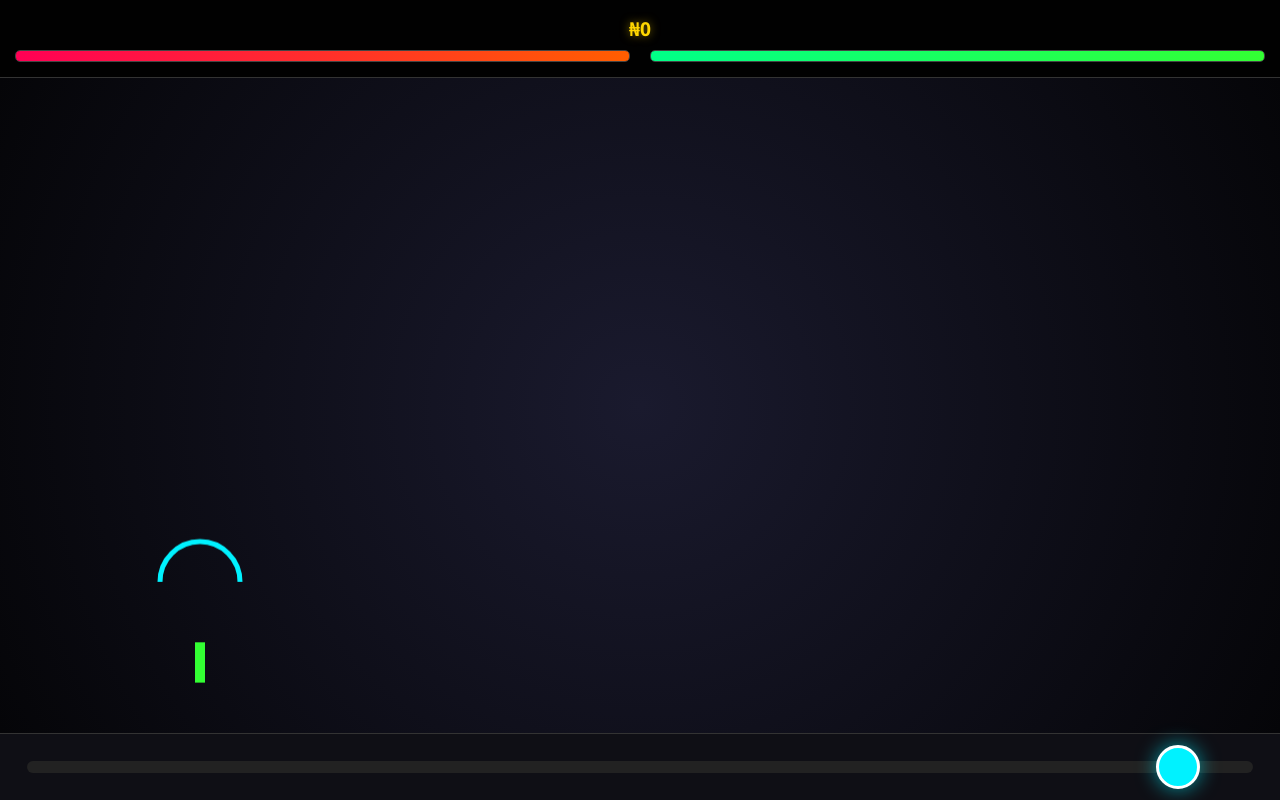
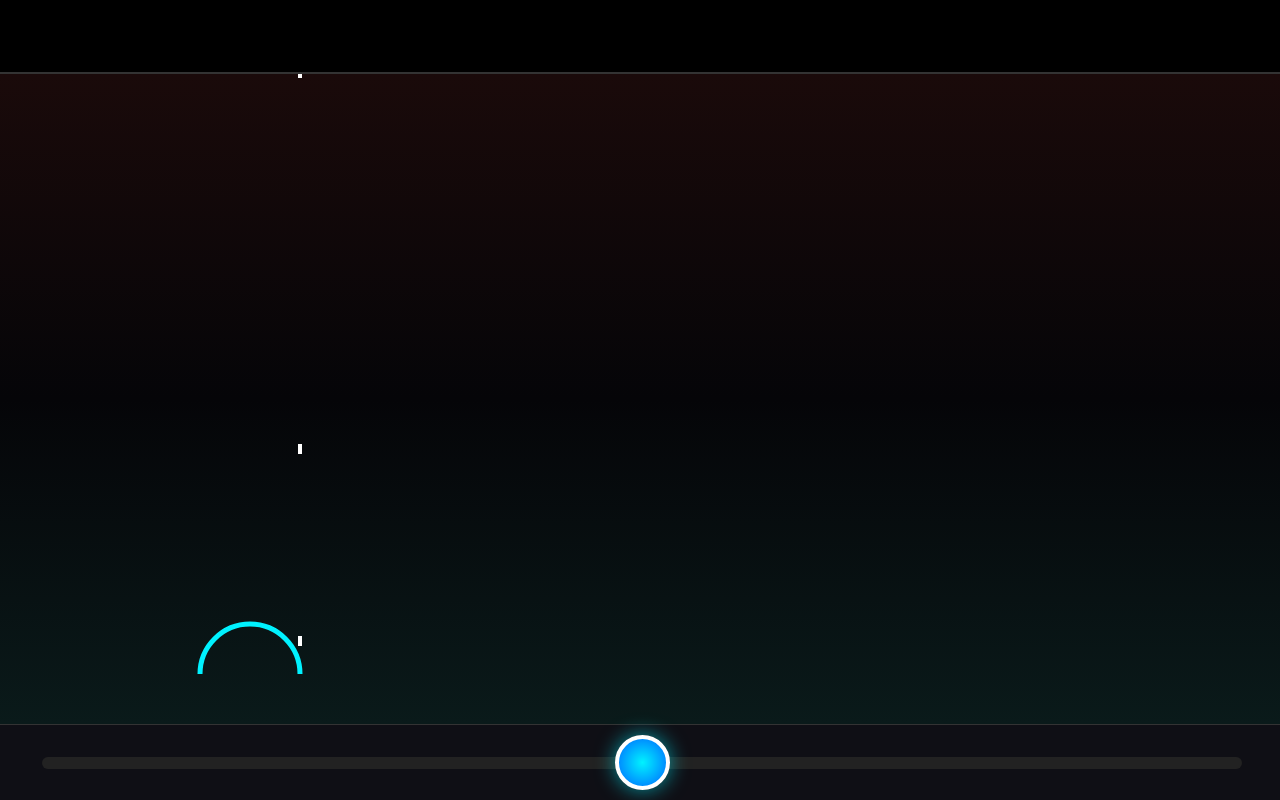
Before and after one commit to adewaley-a/Deatwin, a React (Create React App) app: page /game/1 in a window 1280 px wide. Built offline with nearby package versions, Linux system fonts and the light colour scheme; no server answers; the database is empty.

Commit message:
gameplay commit 6

```diff
--- a/src/GamePage.css
+++ b/src/GamePage.css
@@ -1,3 +1,4 @@
+/* 1. Global Setup */
 .game-screen {
   background: #050508;
   height: 100vh;
@@ -5,47 +6,53 @@
   display: flex;
   flex-direction: column;
   overflow: hidden;
-  touch-action: none;
-  font-family: 'Segoe UI', Tahoma, Geneva, Verdana, sans-serif;
+  touch-action: none; /* Prevents browser scroll/refresh while dragging sprites */
+  font-family: 'Segoe UI', Roboto, Helvetica, Arial, sans-serif;
+  user-select: none;
 }
 
-/* Header & HUD */
-.hp-hud {
-  padding: 15px;
-  background: rgba(0, 0, 0, 0.85);
-  border-bottom: 1px solid #333;
+/* 2. Header UI: HP & Prize Info */
+.hp-header {
+  padding: 10px 20px;
+  background: rgba(0, 0, 0, 0.95);
+  border-bottom: 2px solid #333;
   display: flex;
   flex-direction: column;
   gap: 8px;
+  z-index: 10;
 }
 
 .prize-display {
   color: #ffd700;
   font-weight: bold;
-  font-size: 1.2rem;
+  font-size: 1.1rem;
   text-align: center;
   text-shadow: 0 0 10px rgba(255, 215, 0, 0.5);
 }
 
-.status-text {
+.player-stats-row {
+  display: flex;
+  justify-content: space-between;
+  align-items: center;
   color: #aaa;
   font-size: 0.8rem;
   text-transform: uppercase;
-  text-align: center;
   letter-spacing: 1px;
 }
 
+/* 3. Mirrored HP Bars */
 .bar-container {
   display: flex;
   justify-content: space-between;
-  gap: 20px;
+  gap: 15px;
+  margin-top: 5px;
 }
 
 .bar {
   flex: 1;
-  height: 10px;
-  background: #222;
-  border-radius: 5px;
+  height: 12px;
+  background: #1a1a1a;
+  border-radius: 6px;
   overflow: hidden;
   border: 1px solid #444;
 }
@@ -65,52 +72,53 @@
   box-shadow: 0 0 8px #00ff88;
 }
 
-/* Canvas Area */
+/* 4. Canvas Combat Area */
 canvas {
   flex-grow: 1;
-  background: radial-gradient(circle, #1a1a2e 0%, #050508 100%);
+  /* Visual gradient to show player territories */
+  background: linear-gradient(to bottom, #1a0a0a 0%, #050508 50%, #0a1a1a 100%);
   display: block;
 }
 
-/* Controls */
-.controls {
-  padding: 25px;
+/* 5. Controls Section (Knob at Base) */
+.angle-control {
+  height: 120px;
   background: #0f0f15;
   border-top: 1px solid #333;
   display: flex;
+  flex-direction: column;
   justify-content: center;
-  align-items: center;
+  padding: 0 40px;
+  z-index: 10;
 }
 
 input[type=range] {
+  -webkit-appearance: none;
   width: 100%;
   height: 12px;
-  appearance: none;
   background: #222;
   border-radius: 10px;
   outline: none;
 }
 
 input[type=range]::-webkit-slider-thumb {
-  appearance: none;
-  width: 44px;
-  height: 44px;
-  background: #00f2ff;
-  border: 3px solid #fff;
+  -webkit-appearance: none;
+  width: 55px; /* Large for mobile thumb ergonomics */
+  height: 55px;
+  background: radial-gradient(circle, #00f2ff, #0066ff);
+  border: 4px solid #fff;
   border-radius: 50%;
   cursor: pointer;
   box-shadow: 0 0 20px rgba(0, 242, 255, 0.6);
 }
 
-/* Victory/Game Over states */
-.game-over-overlay {
-  position: absolute;
-  inset: 0;
-  background: rgba(0,0,0,0.9);
-  display: flex;
-  flex-direction: column;
-  align-items: center;
-  justify-content: center;
-  z-index: 100;
-  color: white;
+/* 6. Utility Classes */
+.shake {
+  animation: shake 0.2s;
 }
+
+@keyframes shake {
+  0% { transform: translate(1px, 1px); }
+  50% { transform: translate(-2px, -1px); }
+  100% { transform: translate(0px, 0px); }
+}
--- a/src/GamePage.js
+++ b/src/GamePage.js
@@ -22,10 +22,11 @@ function GamePage() {
   const userId = useRef(getUserId());
 
   const local = useRef({
-    attacker: { x: 200, y: 600, hp: 400, angle: -Math.PI / 2 },
-    shield: { x: 200, y: 500, hp: 150 },
-    treasure: { x: 200, y: 700, hp: 200 },
+    attacker: { x: 300, y: 700, hp: 400, angle: -Math.PI / 2 },
+    shield: { x: 250, y: 600, hp: 150 },
+    treasure: { x: 100, y: 750, hp: 200 },
     bullets: [],
+    grenades: [],
     lastTap: 0,
     isCharging: false,
     activeSprite: null,
@@ -34,6 +35,7 @@ function GamePage() {
 
   const remote = useRef(null);
 
+  // Syncs movement to Firebase so the opponent sees it
   const sync = useCallback(async () => {
     const role = isHost ? "hostState" : "guestState";
     try {
@@ -42,60 +44,43 @@ function GamePage() {
           attacker: local.current.attacker,
           shield: local.current.shield,
           treasure: local.current.treasure,
+          grenades: local.current.grenades
         }
       });
-    } catch (err) {
-      console.error("Sync Error:", err);
-    }
+    } catch (err) { console.error("Sync Error:", err); }
   }, [isHost, roomId]);
 
-  const checkVictory = useCallback(async (updatedData) => {
-    const opponentState = isHost ? updatedData.guestState : updatedData.hostState;
-    const localName = isHost ? updatedData.hostName : updatedData.guestName;
-
-    if (opponentState && opponentState.attacker.hp <= 0 && opponentState.treasure.hp <= 0) {
-      await updateDoc(doc(db, "rooms", roomId), {
-        winner: localName,
-        status: "finished"
-      });
-    }
-  }, [isHost, roomId]);
-
+  // Handle Real-time Listeners
   useEffect(() => {
     const unsubscribe = onSnapshot(doc(db, "rooms", roomId), (snap) => {
       const data = snap.data();
       if (!data) return;
-      if (data.winner) {
-        alert(`GAME OVER! ${data.winner} wins!`);
-        navigate('/');
-        return;
-      }
+      if (data.winner) { alert(`${data.winner} Wins!`); navigate('/'); return; }
       setGameData(data);
       const hostFlag = data.hostId === userId.current;
       setIsHost(hostFlag);
+      // Remote data is the "other" player's state
       remote.current = hostFlag ? data.guestState : data.hostState;
-      checkVictory(data);
     });
     return () => unsubscribe();
-  }, [roomId, navigate, checkVictory]);
+  }, [roomId, navigate]);
 
-  const applyDamage = useCallback(async (target, amount, isHeal = false) => {
-    const roomRef = doc(db, "rooms", roomId);
-    const targetRole = isHost ? "guestState" : "hostState";
-    const selfRole = isHost ? "hostState" : "guestState";
-    try {
-      if (isHeal) {
-        await updateDoc(roomRef, { [`${selfRole}.attacker.hp`]: increment(amount) });
-      } else {
-        const snap = await getDoc(roomRef);
-        const currentData = snap.data();
-        if (currentData && currentData[targetRole]) {
-          const currentHp = currentData[targetRole][target].hp;
-          await updateDoc(roomRef, { [`${targetRole}.${target}.hp`]: Math.max(0, currentHp - amount) });
-        }
+  // Automatic Bullet Firing (Constantly unless charging grenade)
+  useEffect(() => {
+    const interval = setInterval(() => {
+      const l = local.current;
+      if (!l.isCharging && l.attacker.hp > 0) {
+        l.bullets.push({
+          x: l.attacker.x,
+          y: l.attacker.y,
+          vx: Math.cos(l.attacker.angle) * 8,
+          vy: Math.sin(l.attacker.angle) * 8,
+          active: true
+        });
       }
-    } catch (err) { console.error(err); }
-  }, [isHost, roomId]);
+    }, 400); // Shoot every 400ms
+    return () => clearInterval(interval);
+  }, []);
 
   const handleTouchStart = (e) => {
     const touch = e.touches[0];
@@ -106,40 +91,40 @@ function GamePage() {
 
     const hit = (s, r) => Math.sqrt((tx - s.x)**2 + (ty - s.y)**2) < r;
 
-    if (hit(l.attacker, 40)) l.activeSprite = 'attacker';
-    else if (hit(l.shield, 50)) l.activeSprite = 'shield';
-    else if (hit(l.treasure, 30)) l.activeSprite = 'treasure';
+    if (hit(l.attacker, 50)) l.activeSprite = 'attacker';
+    else if (hit(l.shield, 60)) l.activeSprite = 'shield';
+    else if (hit(l.treasure, 40)) l.activeSprite = 'treasure';
 
     if (l.activeSprite) {
       l.dragOffset.x = tx - l[l.activeSprite].x;
       l.dragOffset.y = ty - l[l.activeSprite].y;
     }
+
+    const now = Date.now();
+    if (now - l.lastTap < 300 && l.activeSprite === 'attacker') l.isCharging = true;
+    l.lastTap = now;
   };
 
   const handleTouchMove = (e) => {
     const touch = e.touches[0];
     const rect = canvasRef.current.getBoundingClientRect();
     const l = local.current;
-    const canvas = canvasRef.current;
-
     if (l.activeSprite) {
-      let newX = (touch.clientX - rect.left) - l.dragOffset.x;
-      let newY = (touch.clientY - rect.top) - l.dragOffset.y;
-
-      // BOUNDARIES: Keep within player's bottom half
-      newX = Math.max(30, Math.min(canvas.width - 30, newX));
-      newY = Math.max(canvas.height / 2 + 50, Math.min(canvas.height - 30, newY));
-
-      l[l.activeSprite].x = newX;
-      l[l.activeSprite].y = newY;
+      const tx = touch.clientX - rect.left;
+      const ty = touch.clientY - rect.top;
+      l[l.activeSprite].x = tx - l.dragOffset.x;
+      l[l.activeSprite].y = ty - l.dragOffset.y;
+      sync(); // Real-time sync of dragging
     }
   };
 
   const handleTouchEnd = () => {
-    if (local.current.activeSprite) {
-      sync();
-      local.current.activeSprite = null;
+    if (local.current.isCharging) {
+      // Logic for throwing grenade would go here
+      local.current.isCharging = false;
     }
+    local.current.activeSprite = null;
+    sync();
   };
 
   useEffect(() => {
@@ -150,58 +135,70 @@ function GamePage() {
     const render = () => {
       const l = local.current;
       const r = remote.current;
-      ctx.clearRect(0, 0, canvas.width, canvas.height);
+      const W = canvas.width;
+      const H = canvas.height;
 
-      // --- Draw Local ---
+      ctx.clearRect(0, 0, W, H);
+
+      // --- 1. DRAW REMOTE OPPONENT (Mirrored at Top) ---
+      if (r) {
+        // Opponent Attacker (Flipped Y)
+        ctx.fillStyle = "red";
+        ctx.fillRect(r.attacker.x - 20, H - r.attacker.y - 20, 40, 40);
+
+        // Opponent Shield (Flipped Arc)
+        ctx.beginPath();
+        ctx.arc(r.shield.x, H - r.shield.y, 50, 0, Math.PI);
+        ctx.strokeStyle = "red"; ctx.lineWidth = 4; ctx.stroke();
+
+        // Opponent Treasure
+        ctx.strokeRect(r.treasure.x - 20, H - r.treasure.y - 20, 40, 40);
+      }
+
+      // --- 2. DRAW LOCAL PLAYER (Bottom) ---
+      // Curved Shield
       ctx.beginPath();
-      ctx.arc(l.shield.x, l.shield.y, 40, Math.PI, 0);
+      ctx.arc(l.shield.x, l.shield.y, 50, Math.PI, 0);
       ctx.strokeStyle = "#00f2ff"; ctx.lineWidth = 5; ctx.stroke();
 
+      // Treasure Box
       ctx.fillStyle = "#ffd700";
-      ctx.fillRect(l.treasure.x - 15, l.treasure.y - 15, 30, 30);
+      ctx.fillRect(l.treasure.x - 25, l.treasure.y - 15, 50, 30);
 
+      // Attacker Turret
       ctx.save();
       ctx.translate(l.attacker.x, l.attacker.y);
       ctx.rotate(l.attacker.angle);
-      ctx.fillStyle = "#33ff33";
-      ctx.fillRect(0, -5, 40, 10);
+      ctx.fillStyle = l.isCharging ? "orange" : "#33ff33";
+      ctx.fillRect(0, -10, 50, 20); // The barrel
       ctx.restore();
 
-      // --- Draw Remote (Opponent) ---
-      if (r) {
-        ctx.fillStyle = "red"; ctx.fillRect(r.attacker.x - 20, 50, 40, 20);
-        ctx.beginPath(); ctx.arc(r.shield.x, 80, 40, 0, Math.PI);
-        ctx.strokeStyle = "red"; ctx.stroke();
-      }
+      // Bullets
+      l.bullets.forEach((b, i) => {
+        b.x += b.vx; b.y += b.vy;
+        ctx.fillStyle = "white";
+        ctx.fillRect(b.x - 2, b.y - 2, 4, 10);
+        if (b.y < 0) l.bullets.splice(i, 1);
+      });
 
       loop = requestAnimationFrame(render);
     };
 
     render();
     return () => cancelAnimationFrame(loop);
-  }, [isHost, applyDamage]);
+  }, []);
 
   return (
-    <div className="game-screen"
-      onTouchStart={handleTouchStart}
-      onTouchMove={handleTouchMove}
-      onTouchEnd={handleTouchEnd}>
-
-      <div className="hp-hud">
-        <div className="prize-display">₦{gameData?.prizePool || 0}</div>
-        <div className="bar-container">
-            <div className="bar"><div className="fill red" style={{width: `${(remote.current?.attacker.hp / 400) * 100}%`}}></div></div>
-            <div className="bar"><div className="fill green" style={{width: `${(local.current.attacker.hp / 400) * 100}%`}}></div></div>
-        </div>
+    <div className="game-screen" onTouchStart={handleTouchStart} onTouchMove={handleTouchMove} onTouchEnd={handleTouchEnd}>
+      <div className="hp-header">
+         {/* HP Bars per your sketch */}
+         <div className="player-stats">Player A: {local.current.attacker.hp}HP | {local.current.treasure.hp}HP</div>
+         <div className="player-stats">Player B: {remote.current?.attacker.hp || 400}HP | {remote.current?.treasure.hp || 200}HP</div>
       </div>
-
       <canvas ref={canvasRef} width={window.innerWidth} height={window.innerHeight - 150} />
-
-      <div className="controls">
-        <input type="range" min="-3.14" max="0" step="0.01" onChange={(e) => {
-          local.current.attacker.angle = parseFloat(e.target.value);
-          sync();
-        }} />
+      <div className="angle-control">
+         <input type="range" min="-3.14" max="0" step="0.01" value={local.current.attacker.angle}
+          onChange={(e) => { local.current.attacker.angle = parseFloat(e.target.value); sync(); }} />
       </div>
     </div>
   );
```
